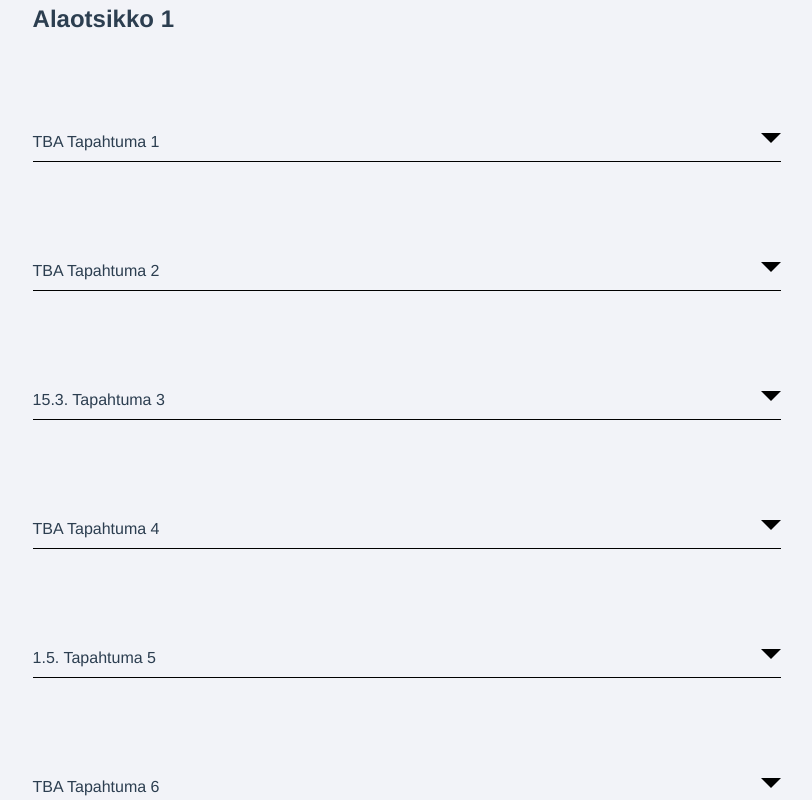
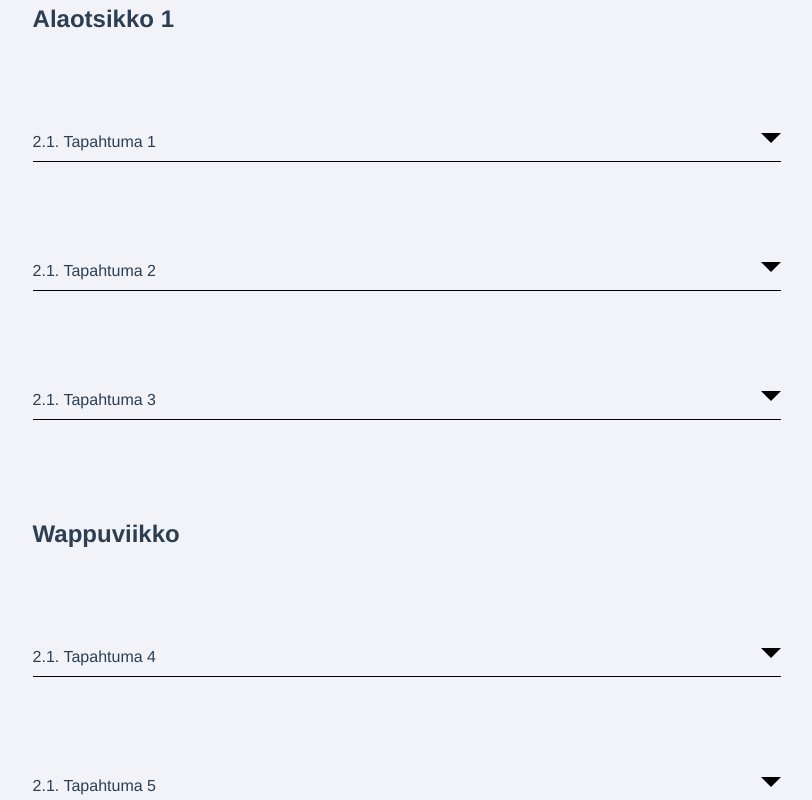
Before and after one commit to jviitamo/juhlavuosisivut, a Vue app in the folder app/: page /events in a window 1280 px wide. Shown: the part 1020-1820 px from the top of the page, without its empty margins (233-1045 px from the left). Built offline with nearby package versions, Linux system fonts and the light colour scheme.

Commit message:
Refractor localization

```diff
--- a/app/src/components/AnnualBall/AnnualBall.vue
+++ b/app/src/components/AnnualBall/AnnualBall.vue
@@ -2,7 +2,7 @@
 
 <template>
     <div class="main-body-container">
-      <h1 class="main-heading">{{ $t('annual_ball_header') }}</h1>
+      <h1 class="main-heading">{{ $t('nav_bar[0].annual_ball_header') }}</h1>
       <p>t is a long established fact that a reader will be distracted by the readable content of a page when looking at its layout. The point of using Lorem Ipsum is that it has a more-or-less normal distribution of letters, as opposed to using 'Content here, content here', making it look like readable English. Many desktop publishing packages and web page editors now use Lorem Ipsum as their default model text, and a search for 'lorem ipsum' will uncover many web sites still in their infancy. Various versions have evolved over the years, sometimes by accident, sometimes on purpose (injected humour and the like).
 
 
--- a/app/src/components/ContactInformation/ContactInformation.vue
+++ b/app/src/components/ContactInformation/ContactInformation.vue
@@ -2,7 +2,7 @@
 
 <template>
     <div class="main-body-container">
-      <h1 class="main-heading">{{ $t('contact_information_header') }}</h1>
+      <h1 class="main-heading">{{ $t('nav_bar[0].contact_information_header') }}</h1>
         <div class="box-container">
           <BoxComponent name="Jane Doe" email="jane@example.com" photoUrl="URL_TO_PHOTO" />
           <BoxComponent name="Jane Doe" email="jane@example.com" photoUrl="URL_TO_PHOTO" />
--- a/app/src/components/Events/EventContainer.vue
+++ b/app/src/components/Events/EventContainer.vue
@@ -5,69 +5,43 @@
         <div class="event-header">
             <img src="@/assets/right.svg" alt="Logo" />
             <div class="main-heading-events">
-                <h1>{{ $t('events_header_1') }}</h1>
-                <p>{{ $t('events_header_2') }}</p>
+                <h1>{{ $t('event_headers[0].header_1') }}</h1>
+                <p>{{ $t('event_headers[0].header_2') }}</p>
             </div>
             <img src="@/assets/left.svg" alt="Logo" />
         </div>
         <div class="event-information-container">
         <EventInformation
-            text="Tapahtuma 0"
-            information="This is the additional information."
-            location="Olkkari"
-            date="2.1."
-            time="15.00-20.00"
-            imageName="pollo.svg"
-            link="https://athene.fi/ilmo/event/407"
-          />
-          <h2>{{ $t('events_header_3') }}</h2>
+            v-for="(message, key) in getEvents('events_0')" :key="key"
+            :text=message.text
+            :information=message.information
+            :location=message.location
+            :date=message.date
+            :time=message.time
+            :imageName=message.imageName
+            :link=message.link
+        />
+        <h2>{{ $t('event_headers[0].header_3') }}</h2>
         <EventInformation
-            text="Tapahtuma 1"
-            information="This is the additional information."
-            imageName="pollo.svg"
+            v-for="(message, key) in getEvents('events_1')" :key="key"
+            :text=message.text
+            :information=message.information
+            :location=message.location
+            :date=message.date
+            :time=message.time
+            :imageName=message.imageName
+            :link=message.link
         />
+        <h2>{{ $t('event_headers[0].header_4') }}</h2>
         <EventInformation
-            text="Tapahtuma 2"
-            information="This is the additional information."
-            imageName="pollo.svg"
-        />
-        <EventInformation
-            text="Tapahtuma 3"
-            date="15.3."
-            information="This is the additional information."
-            imageName="pollo.svg"
-        />
-        <EventInformation
-            text="Tapahtuma 4"
-            information="This is the additional information."
-            imageName="pollo.svg"
-        />
-        <EventInformation
-            text="Tapahtuma 5"
-            date="1.5."
-            information="This is the additional information."
-            imageName="pollo.svg"
-        />
-        <EventInformation
-            text="Tapahtuma 6"
-            information="This is the additional information."
-            imageName="pollo.svg"
-        />
-        <h2>{{ $t('events_header_4') }}</h2>
-        <EventInformation
-            text="Tapahtuma 7"
-            information="This is the additional information."
-            imageName="pollo.svg"
-        />
-        <EventInformation
-            text="Tapahtuma 8"
-            information="This is the additional information."
-            imageName="pollo.svg"
-        />
-        <EventInformation
-            text="Tapahtuma 9"
-            information="This is the additional information."
-            imageName="pollo.svg"
+            v-for="(message, key) in getEvents('events_2')" :key="key"
+            :text=message.text
+            :information=message.information
+            :location=message.location
+            :date=message.date
+            :time=message.time
+            :imageName=message.imageName
+            :link=message.link
         />
         </div>
     </div>
@@ -81,6 +55,12 @@
     components: {
         EventInformation
     },
+    methods: {
+    getEvents(key) {
+      const messages = this.$i18n.messages[this.$i18n.locale] || {};
+      return messages[key] || [];
+    },
+  },
   };
   </script>
 
--- a/app/src/components/Events/EventInformation.vue
+++ b/app/src/components/Events/EventInformation.vue
@@ -70,6 +70,7 @@
     data() {
       return {
         isBoxVisible: false,
+        isArrowUp: false,
       };
     },
     methods: {
--- a/app/src/components/ForGuild/ForGuild.vue
+++ b/app/src/components/ForGuild/ForGuild.vue
@@ -2,7 +2,7 @@
 
 <template>
     <div class="main-body-container">
-      <h1 class="main-heading">{{ $t('for_guild_header') }}</h1>
+      <h1 class="main-heading">{{ $t('nav_bar[0].for_guild_header') }}</h1>
       <p>t is a long established fact that a reader will be distracted by the readable content of a page when looking at its layout. The point of using Lorem Ipsum is that it has a more-or-less normal distribution of letters, as opposed to using 'Content here, content here', making it look like readable English. Many desktop publishing packages and web page editors now use Lorem Ipsum as their default model text, and a search for 'lorem ipsum' will uncover many web sites still in their infancy. Various versions have evolved over the years, sometimes by accident, sometimes on purpose (injected humour and the like).
 
 
--- a/app/src/components/Seminar/SeminarPage.vue
+++ b/app/src/components/Seminar/SeminarPage.vue
@@ -2,7 +2,7 @@
 
 <template>
     <div class="main-body-container">
-      <h1 class="main-heading">{{ $t('seminar_header') }}</h1>
+      <h1 class="main-heading">{{ $t('nav_bar[0].seminar_header') }}</h1>
       <p>t is a long established fact that a reader will be distracted by the readable content of a page when looking at its layout. The point of using Lorem Ipsum is that it has a more-or-less normal distribution of letters, as opposed to using 'Content here, content here', making it look like readable English. Many desktop publishing packages and web page editors now use Lorem Ipsum as their default model text, and a search for 'lorem ipsum' will uncover many web sites still in their infancy. Various versions have evolved over the years, sometimes by accident, sometimes on purpose (injected humour and the like).
 
 
--- a/app/src/locales/en.json
+++ b/app/src/locales/en.json
@@ -1,16 +1,97 @@
+{
+  "main_page": [
+    {
+      "main_page_1": "Welcome to celebrate the 25th anniversary of the Guild of Information Networks, Athene!",
+      "main_page_2": "Throughout the year, guild members will have the opportunity to delve into Athen's history and participate in historical guild events.",
+      "main_page_3": "In honor of the anniversary, numerous events and activities will be organized for both guild members and the entire Otaniemi community. The celebratory year culminates in November/December with Infoähky!",
+      "main_page_4": "Join us in making this anniversary year memorable!"
+    }
+  ],
+  "nav_bar": [
     {
       "front_page_header": "FRONT PAGE",
       "events_header": "EVENTS",
       "for_guild_header": "FOR GUILD",
       "contact_information_header": "CONTACT",
       "seminar_header": "SEMINAR",
-    "annual_ball_header": "INFOÄHKY XXV",
-    "main_page_1": "Welcome to celebrate the 25th anniversary of the Guild of Information Networks, Athene!",
-    "main_page_2": "Throughout the year, guild members will have the opportunity to delve into Athen's history and participate in historical guild events.",
-    "main_page_3": "In honor of the anniversary, numerous events and activities will be organized for both guild members and the entire Otaniemi community. The celebratory year culminates in November/December with Infoähky!",
-    "main_page_4": "Join us in making this anniversary year memorable!",
-    "events_header_1": "ANNIVERSARY EVENTS",
-    "events_header_2": "Here you can find all the events of the anniversary year!",
-    "events_header_3": "Title 1",
-    "events_header_4": "Wappu week"
+      "annual_ball_header": "INFOÄHKY XXV"
     }
+  ],
+  "event_headers": [
+    {
+      "header_1": "ANNIVERSARY EVENTS",
+      "header_2": "Here you can find all the events of the anniversary year!",
+      "header_3": "Title 1",
+      "header_4": "Wappu week"
+    }
+  ],
+  "events_0": [
+    {
+      "text": "Event 0",
+      "information": "This is the additional information.",
+      "location": "Olkkari",
+      "date": "2.1.",
+      "time": "15.00-20.00",
+      "imageName": "pollo.svg",
+      "link": "https://athene.fi/ilmo/event/407"
+    }
+  ],
+  "events_1": [
+    {
+      "text": "Event 1",
+      "information": "This is the additional information.",
+      "location": "Olkkari",
+      "date": "2.1.",
+      "time": "15.00-20.00",
+      "imageName": "pollo.svg",
+      "link": "https://athene.fi/ilmo/event/407"
+    },
+    {
+      "text": "Event 2",
+      "information": "This is the additional information.",
+      "location": "Olkkari",
+      "date": "2.1.",
+      "time": "15.00-20.00",
+      "imageName": "pollo.svg",
+      "link": "https://athene.fi/ilmo/event/407"
+    },
+    {
+      "text": "Event 3",
+      "information": "This is the additional information.",
+      "location": "Olkkari",
+      "date": "2.1.",
+      "time": "15.00-20.00",
+      "imageName": "pollo.svg",
+      "link": "https://athene.fi/ilmo/event/407"
+    }
+  ],
+  "events_2": [
+    {
+      "text": "Event 4",
+      "information": "This is the additional information.",
+      "location": "Olkkari",
+      "date": "2.1.",
+      "time": "15.00-20.00",
+      "imageName": "pollo.svg",
+      "link": "https://athene.fi/ilmo/event/407"
+    },
+    {
+      "text": "Event 5",
+      "information": "This is the additional information.",
+      "location": "Olkkari",
+      "date": "2.1.",
+      "time": "15.00-20.00",
+      "imageName": "pollo.svg",
+      "link": "https://athene.fi/ilmo/event/407"
+    },
+    {
+      "text": "Event 6",
+      "information": "This is the additional information.",
+      "location": "Olkkari",
+      "date": "2.1.",
+      "time": "15.00-20.00",
+      "imageName": "pollo.svg",
+      "link": "https://athene.fi/ilmo/event/407"
+    }
+  ]
+}
--- a/app/src/locales/fi.json
+++ b/app/src/locales/fi.json
@@ -1,16 +1,97 @@
+{
+  "main_page": [
+    {
+      "main_page_1": "Tervetuloa mukaan juhlimaan 25-vuotista Informaatioverkostojen kilta Athenea!",
+      "main_page_2": "Vuoden aikana kiltalaiset pääsevät tutustumaan tarkemmin Athenen historiaan sekä osallistumaan historiallisiin kiltatapahtumiin.",
+      "main_page_3": "Juhlavuoden kunniaksi järjestetään paljon tapahtumia ja aktiviteetteja sekä kiltalaisille että koko Otaniemelle. Juhlavuosi huipentuu marraskuussa/joulukuussa Infoähkyyn!",
+      "main_page_4": "Tule mukaan tekemään juhlavuotta!"
+    }
+  ],
+  "nav_bar": [
     {
       "front_page_header": "ETUSIVU",
       "events_header": "TAPAHTUMAT",
       "for_guild_header": "KILTALAISILLE",
       "contact_information_header": "YHTEYSTIEDOT",
       "seminar_header": "SEMINAARI",
-    "annual_ball_header": "INFOÄHKY XXV",
-    "main_page_1": "Tervetuloa mukaan juhlimaan 25-vuotista Informaatioverkostojen kilta Athenea!",
-    "main_page_2": "Vuoden aikana kiltalaiset pääsevät tutustumaan tarkemmin Athenen historiaan sekä osallistumaan historiallisiin kiltatapahtumiin.",
-    "main_page_3": "Juhlavuoden kunniaksi järjestetään paljon tapahtumia ja aktiviteetteja sekä kiltalaisille että koko Otaniemelle. Juhlavuosi huipentuu marraskuussa/joulukuussa Infoähkyyn!",
-    "main_page_4": "Tule mukaan tekemään juhlavuotta!",
-    "events_header_1": "JUHLAVUODEN TAPAHTUMAT",
-    "events_header_2": "Täältä löydät kaikki juhlavuoden tapahtumat",
-    "events_header_3": "Alaotsikko 1",
-    "events_header_4": "Wappuviikko"
+      "annual_ball_header": "INFOÄHKY XXV"
     }
+  ],
+  "event_headers": [
+    {
+      "header_1": "JUHLAVUODEN TAPAHTUMAT",
+      "header_2": "Täältä löydät kaikki juhlavuoden tapahtumat",
+      "header_3": "Alaotsikko 1",
+      "header_4": "Wappuviikko"
+    }
+  ],
+  "events_0": [
+    {
+      "text": "Tapahtuma 0",
+      "information": "Tähän tule lisätietoa.",
+      "location": "Olkkari",
+      "date": "2.1.",
+      "time": "15.00-20.00",
+      "imageName": "pollo.svg",
+      "link": "https://athene.fi/ilmo/event/407"
+    }
+  ],
+  "events_1": [
+    {
+      "text": "Tapahtuma 1",
+      "information": "Tähän tule lisätietoa.",
+      "location": "Olkkari",
+      "date": "2.1.",
+      "time": "15.00-20.00",
+      "imageName": "pollo.svg",
+      "link": "https://athene.fi/ilmo/event/407"
+    },
+    {
+      "text": "Tapahtuma 2",
+      "information": "Tähän tule lisätietoa.",
+      "location": "Olkkari",
+      "date": "2.1.",
+      "time": "15.00-20.00",
+      "imageName": "pollo.svg",
+      "link": "https://athene.fi/ilmo/event/407"
+    },
+    {
+      "text": "Tapahtuma 3",
+      "information": "Tähän tule lisätietoa.",
+      "location": "Olkkari",
+      "date": "2.1.",
+      "time": "15.00-20.00",
+      "imageName": "pollo.svg",
+      "link": "https://athene.fi/ilmo/event/407"
+    }
+  ],
+  "events_2": [
+    {
+      "text": "Tapahtuma 4",
+      "information": "Tähän tule lisätietoa.",
+      "location": "Olkkari",
+      "date": "2.1.",
+      "time": "15.00-20.00",
+      "imageName": "pollo.svg",
+      "link": "https://athene.fi/ilmo/event/407"
+    },
+    {
+      "text": "Tapahtuma 5",
+      "information": "Tähän tule lisätietoa.",
+      "location": "Olkkari",
+      "date": "2.1.",
+      "time": "15.00-20.00",
+      "imageName": "pollo.svg",
+      "link": "https://athene.fi/ilmo/event/407"
+    },
+    {
+      "text": "Tapahtuma 6",
+      "information": "Tähän tule lisätietoa.",
+      "location": "Olkkari",
+      "date": "2.1.",
+      "time": "15.00-20.00",
+      "imageName": "pollo.svg",
+      "link": "https://athene.fi/ilmo/event/407"
+    }
+  ]
+}
```
Also changed, not shown: app/src/components/MainPage/MainBody.vue (+4 -4 lines), app/src/components/MyNavbar.vue (+12 -12 lines). Lines whose indentation alone changed are shown as unchanged.
